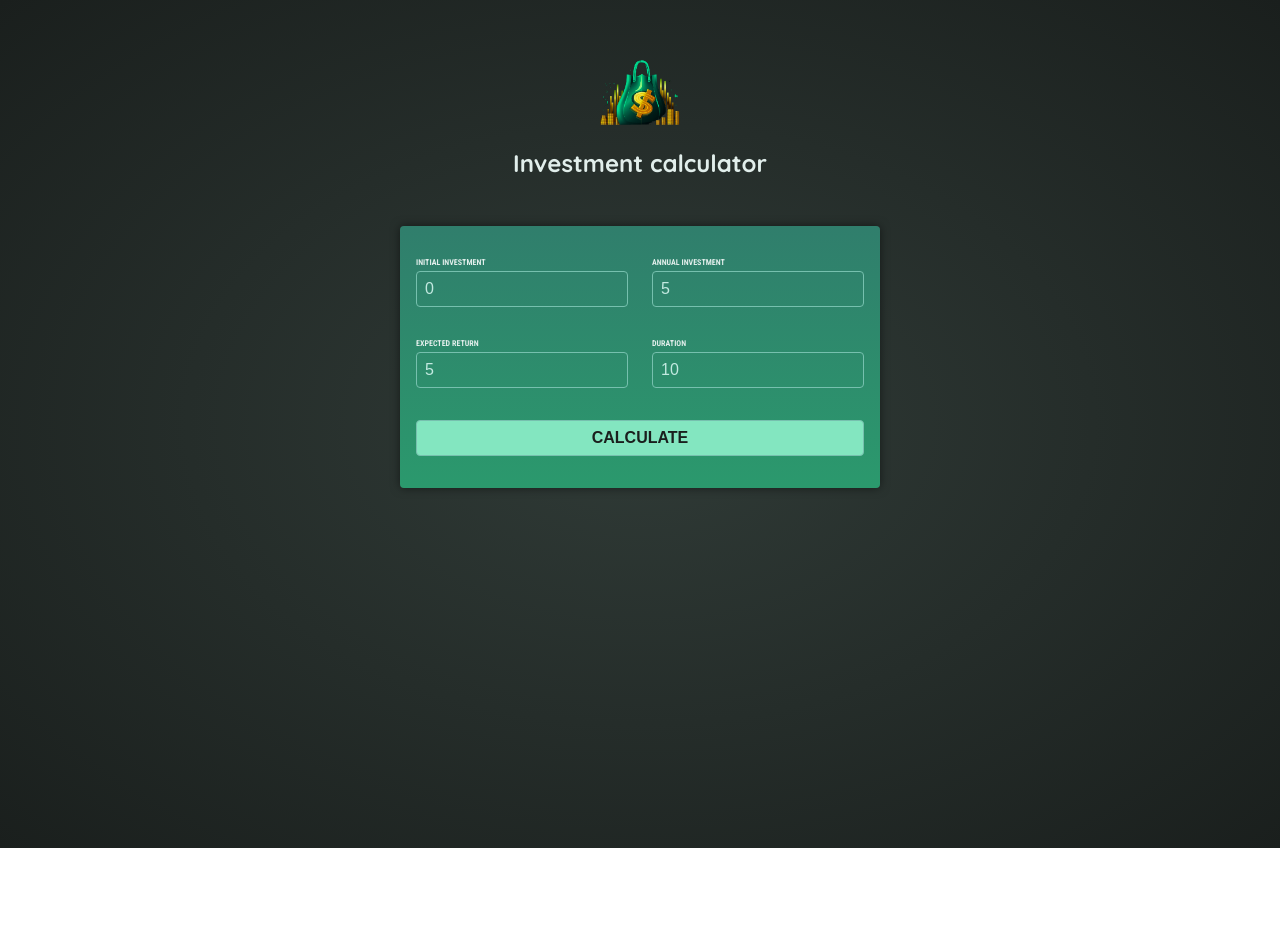
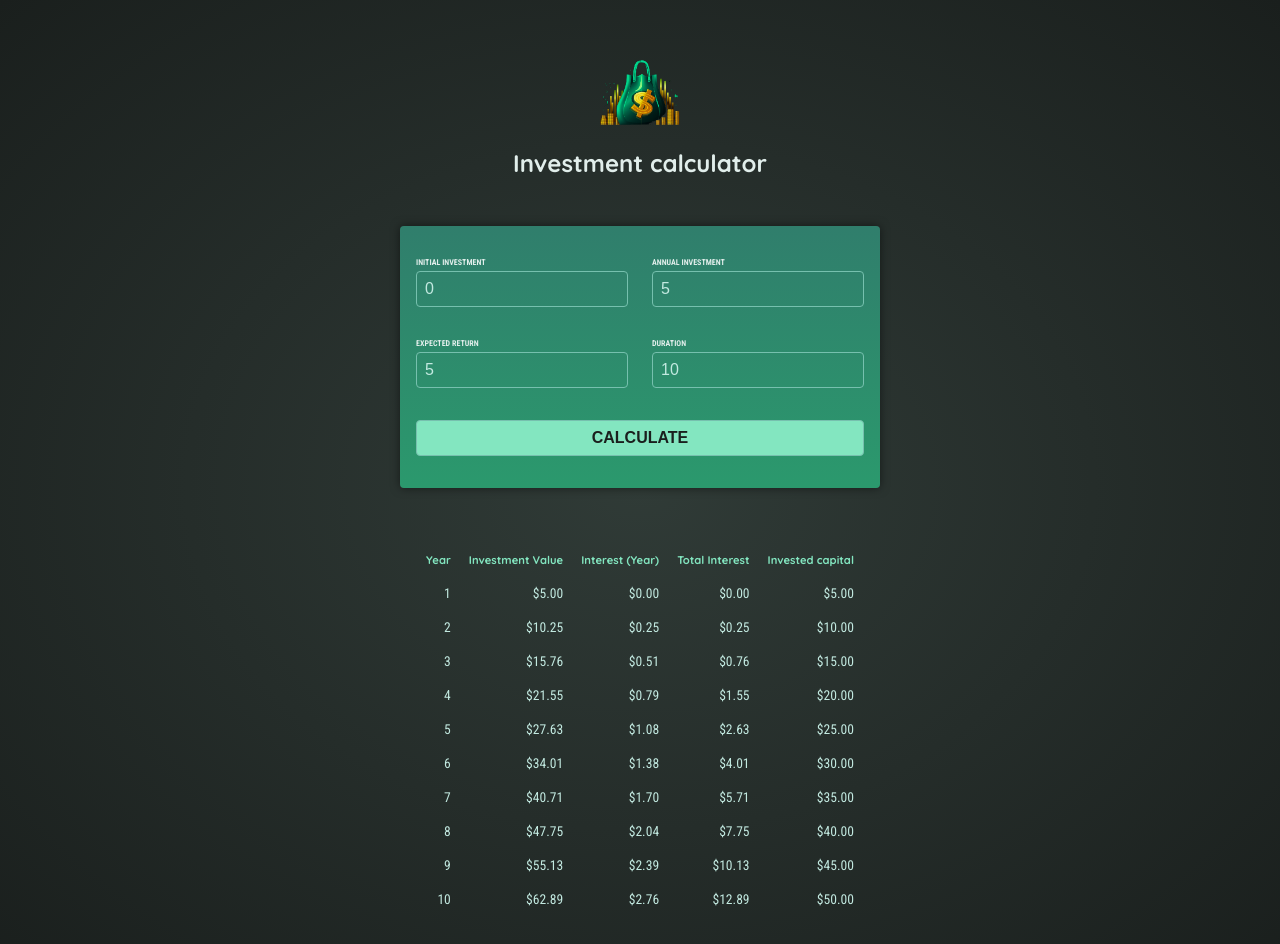
Before and after one commit to venellinus1/investment-calculator, an Angular app: page / in a window 1280 px wide. Both pictures are taken after typing "5" into the empty fields and a click on the button "CALCULATE". Shown: the top 944 px of the page. Before the commit the page ends 848 px from the top, so only its background shows below. Built offline with nearby package versions, Linux system fonts and the light colour scheme.

Commit message:
Investment Component shows up data with formating with pipe

```diff
--- a/src/app/app.component.html
+++ b/src/app/app.component.html
@@ -1,2 +1,3 @@
 <app-header />
 <app-user-input (calculate)="onCalculateInvestmentResults($event)"/>
+<app-investment-results [results]="resultsData"/>
--- a/src/app/app.component.ts
+++ b/src/app/app.component.ts
@@ -2,14 +2,22 @@
 import { HeaderComponent } from "./header/header.component";
 import { UserInputComponent } from "./user-input/user-input.component";
 import type { InvestmentInput } from "./investment-input.model";
+import { InvestmentResultsComponent } from "./investment-results/investment-results.component";
 @Component({
   selector: 'app-root',
   standalone: true,
   templateUrl: './app.component.html',
-  imports: [HeaderComponent, UserInputComponent],
+  imports: [HeaderComponent, UserInputComponent, InvestmentResultsComponent],
 })
 export class AppComponent {
-
+  resultsData?: {
+    year: number,
+    interest: number,
+    valueEndOfYear: number,
+    annualInvestment: number,
+    totalInterest: number,
+    totalAmountInvested: number,
+  }[];
   onCalculateInvestmentResults(data: InvestmentInput) {
     const annualData = [];
     const {initialInvestment, annualInvestment, expectedReturn, duration} = data;
@@ -30,8 +38,7 @@
         totalAmountInvested: initialInvestment + annualInvestment * year,
       });
     }
-    console.log(annualData);
-    return annualData;
+    this.resultsData = annualData;
   }
 
 }
--- a/src/app/investment-results/investment-results.component.html
+++ b/src/app/investment-results/investment-results.component.html
@@ -1 +1,26 @@
-<p>investment-results works!</p>
+@if (!results){
+    <p class="center">Please enter some values and press "Calculate"</p>
+} @else {
+    <table>
+        <thead>
+            <tr>
+                <th>Year</th>
+                <th>Investment Value</th>
+                <th>Interest (Year)</th>
+                <th>Total Interest</th>
+                <th>Invested capital</th>
+            </tr>
+        </thead>
+        <tbody>
+            @for (result of results; track result.year){
+                <tr>
+                    <td>{{ result.year }}</td>
+                    <td>{{ result.valueEndOfYear | currency }}</td>
+                    <td>{{ result.interest | currency }}</td>
+                    <td>{{ result.totalInterest | currency }}</td>
+                    <td>{{ result.totalAmountInvested | currency }}</td>
+                </tr>
+            }
+        </tbody>
+    </table>
+}
```
Also changed, not shown: src/app/investment-results/investment-results.component.ts (+13 -3 lines).
